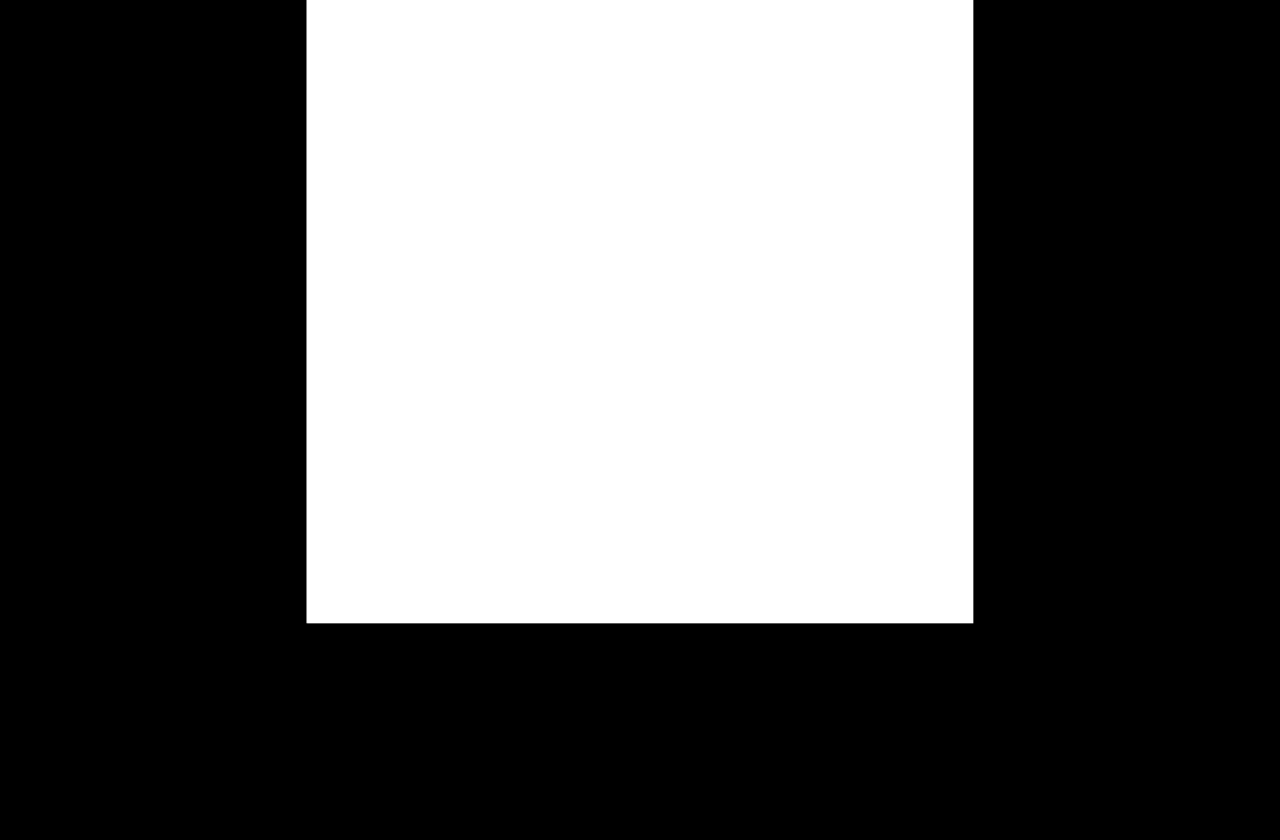
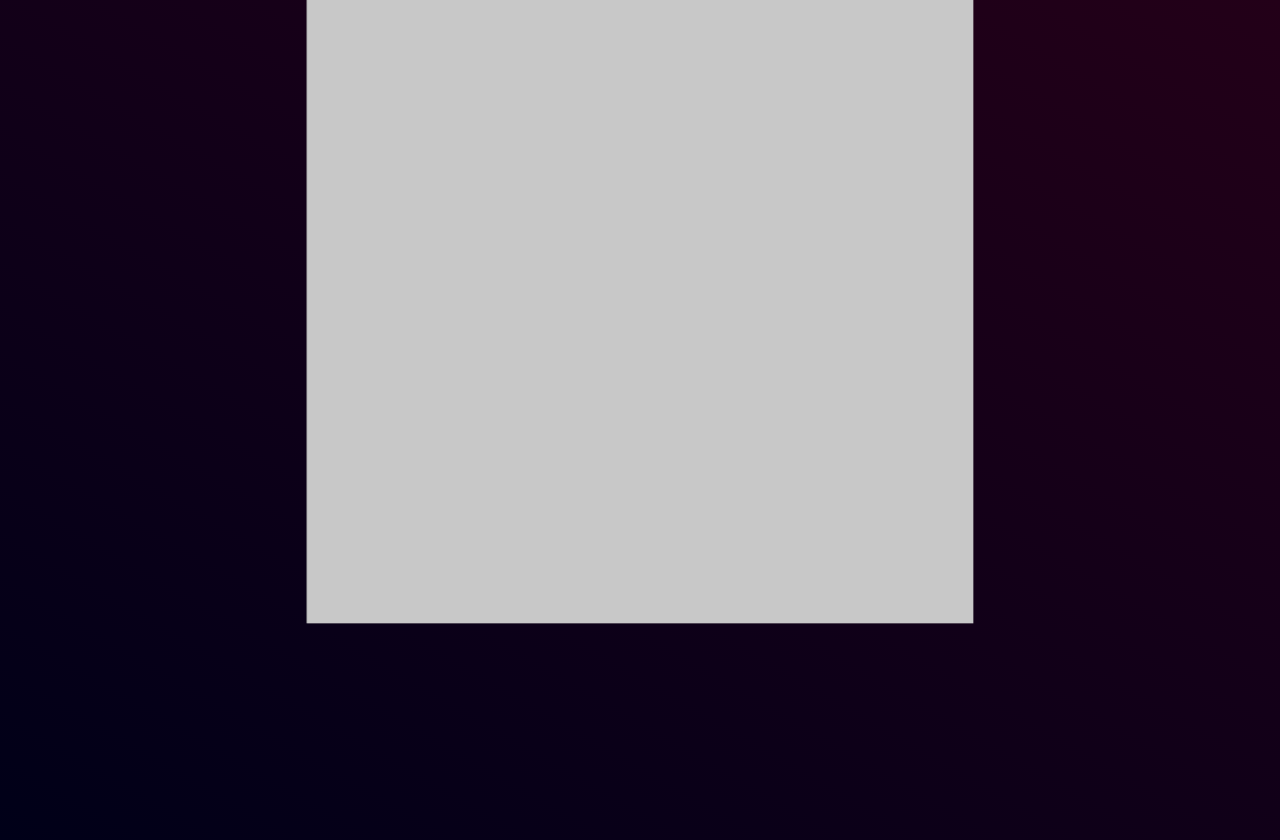
Before and after one commit to ilostmyunicorn-1/Christmas-Counter, a plain HTML site: page Cube/Cube.html in a window 1280 px wide. Before the commit the page ends 800 px from the top, so only its background shows below. Drawn offline with Linux system fonts and the light colour scheme.

Commit message:
Added cube bgrd color; Started bouncing cube proj.

```diff
--- /dev/null
+++ b/Bouncing Cube/style.css
@@ -0,0 +1,63 @@
+:root {
+    --boxColor: #0ff7;
+}
+
+body {
+    background-color: #000;
+    min-height: 100vh;
+    display: flex;
+    justify-content: center;
+    align-items: center;
+    font-size: 75px;
+    perspective: 10em;
+    perspective-origin: 50% calc(50% - 2em);
+}
+
+.scene {
+    position: relative;
+    transform-style: preserve-3d;
+}
+
+.ball {
+    width: 1em;
+    height: 1em;
+    border-radius: 50%;
+    background: lightblue;
+
+    position: absolute;
+    bottom: 1em;
+    left: -0.5em;
+}
+
+.cube {
+    width: 2em;
+    height: 2em;
+
+
+    position: absolute;
+    top: -1em;
+    left: -1em;
+}
+
+.left,.right,.front,.back {
+    position: absolute;
+    width: 100%;
+    height: 100%;
+    background: var(--boxColor);
+}
+
+
+.floor {
+    position: absolute;
+    width: 15em;
+    height: 15em;
+    transform:
+    translate(-50%, -50%)
+    rotateX(90deg)
+    ;
+    top: 1em;
+
+    background-image: repeating-conic-gradient(from 45deg, #111 0deg 90deg, #222 90deg 180deg);
+    background-size: 1em 1em;
+
+}
--- a/Cube/styles2.css
+++ b/Cube/styles2.css
@@ -8,35 +8,35 @@ width: 500px;
 height: 500px;
 }
 .front {
-    background-color: rgb(255, 255, 255);
+    background-color: rgb(200, 200, 200);
     position: absolute;
     transform: translateZ(250px);
 }
 .back {
-    background-color: rgb(245, 245, 245);
+    background-color: rgb(180, 180, 180);
     position: absolute;
     transform: translateZ(-250px);
 }
 .top {
-    background-color: rgb(250, 250, 250);
+    background-color: rgb(160, 160, 160);
     position: absolute;
     transform:  translateY(-250px) rotateX(90deg);
 
 }
 .bottom {
-    background-color: rgb(240, 240, 240);
+    background-color: rgb(140, 140, 140);
     position: absolute;
     transform: translateY(250px) rotateX(-90deg);
 
 }
 .left {
-    background-color: rgb(225, 225, 225);
+    background-color: rgb(120, 120, 120);
     position: absolute;
     transform: translateX(-250px) rotateY(-90deg);
 
 }
 .right {
-    background-color: rgb(230, 230, 230);
+    background-color: rgb(100, 100, 100);
     position: absolute;
     transform:translateX(250px) rotateY(90deg);
 
@@ -61,5 +61,7 @@ height: 500px;
     padding: 0;
 }
 body {
-    background: black;
+    background: linear-gradient(30deg, rgb(0, 0, 24), rgb(35, 0, 24));
+    height: 100vh;
+    overflow-y: hidden;
 }
```
Also changed, not shown: Bouncing Cube/Bouncing.html (added, +24 -0 lines).
